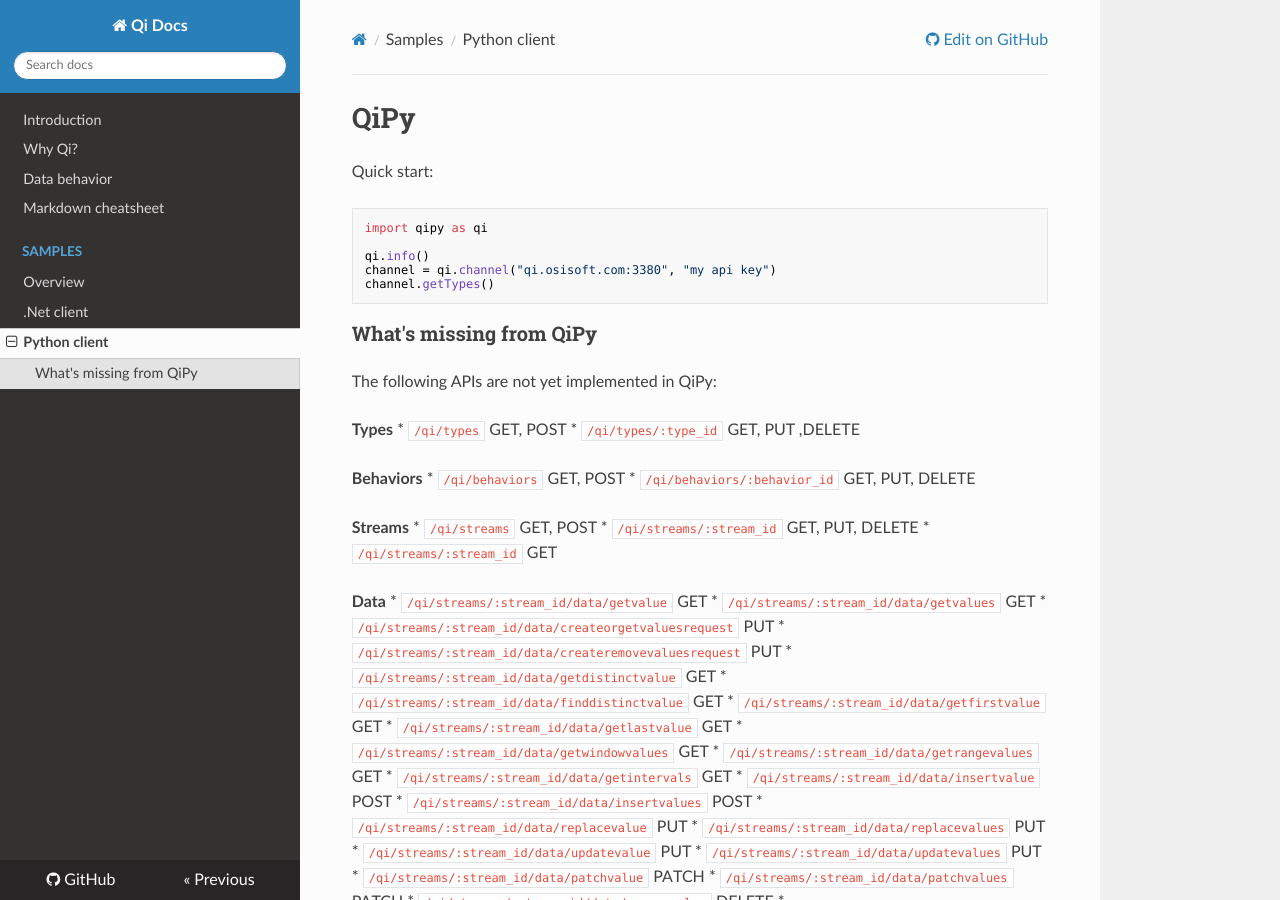
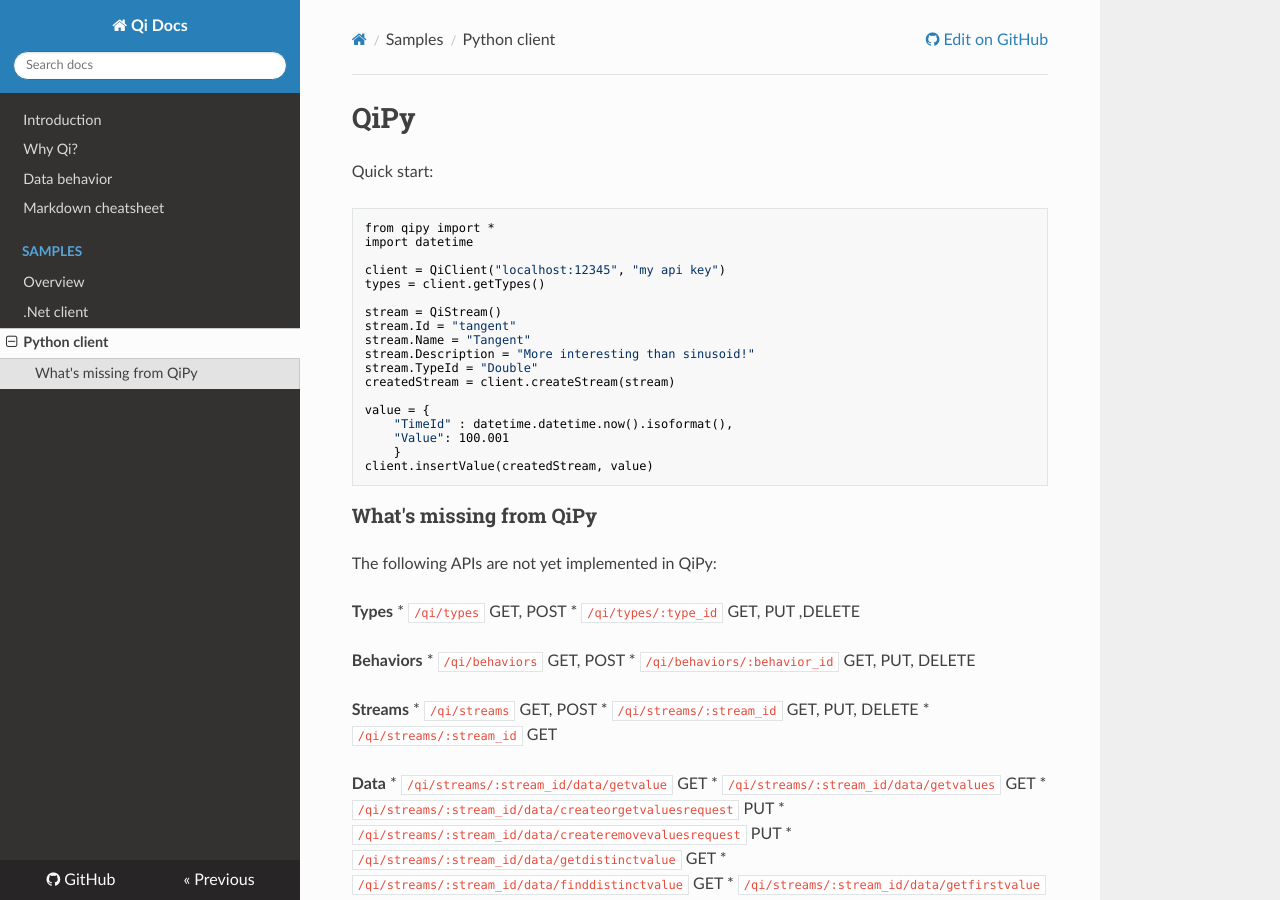
Before and after one commit to ssuryanarayanan/Qi-Docs, an MkDocs documentation site: the page built from docs/samples/python.md, in a window 1280 px wide and 900 px high. Built offline with MkDocs 1.6.1, drawn with Linux system fonts in a browser that asks for light colours; nearby versions of some CDN libraries; old or Windows-style settings are respelled for this version of MkDocs.

Commit message:
Added some samples

````diff
--- a/docs/samples/python.md
+++ b/docs/samples/python.md
@@ -1,11 +1,24 @@
 # QiPy
 Quick start:
 ```
-import qipy as qi
+from qipy import *
+import datetime
 
-qi.info()
-channel = qi.channel("qi.osisoft.com:3380", "my api key")
-channel.getTypes()
+client = QiClient("localhost:12345", "my api key")
+types = client.getTypes()
+
+stream = QiStream()
+stream.Id = "tangent"
+stream.Name = "Tangent"
+stream.Description = "More interesting than sinusoid!"
+stream.TypeId = "Double"
+createdStream = client.createStream(stream)
+
+value = {
+    "TimeId" : datetime.datetime.now().isoformat(),
+    "Value": 100.001
+    }
+client.insertValue(createdStream, value)
 ```
 
 ### What's missing from QiPy
````
